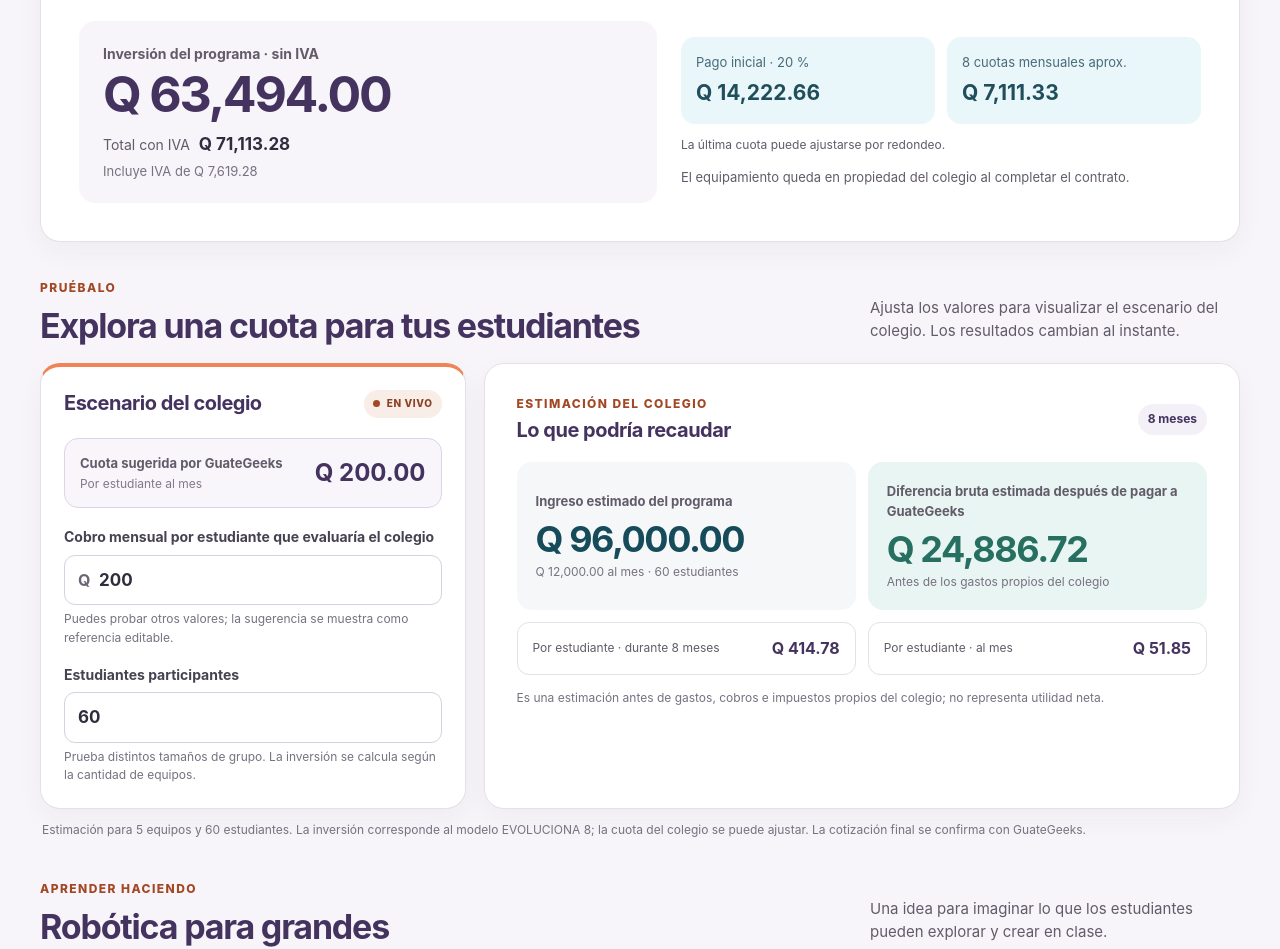
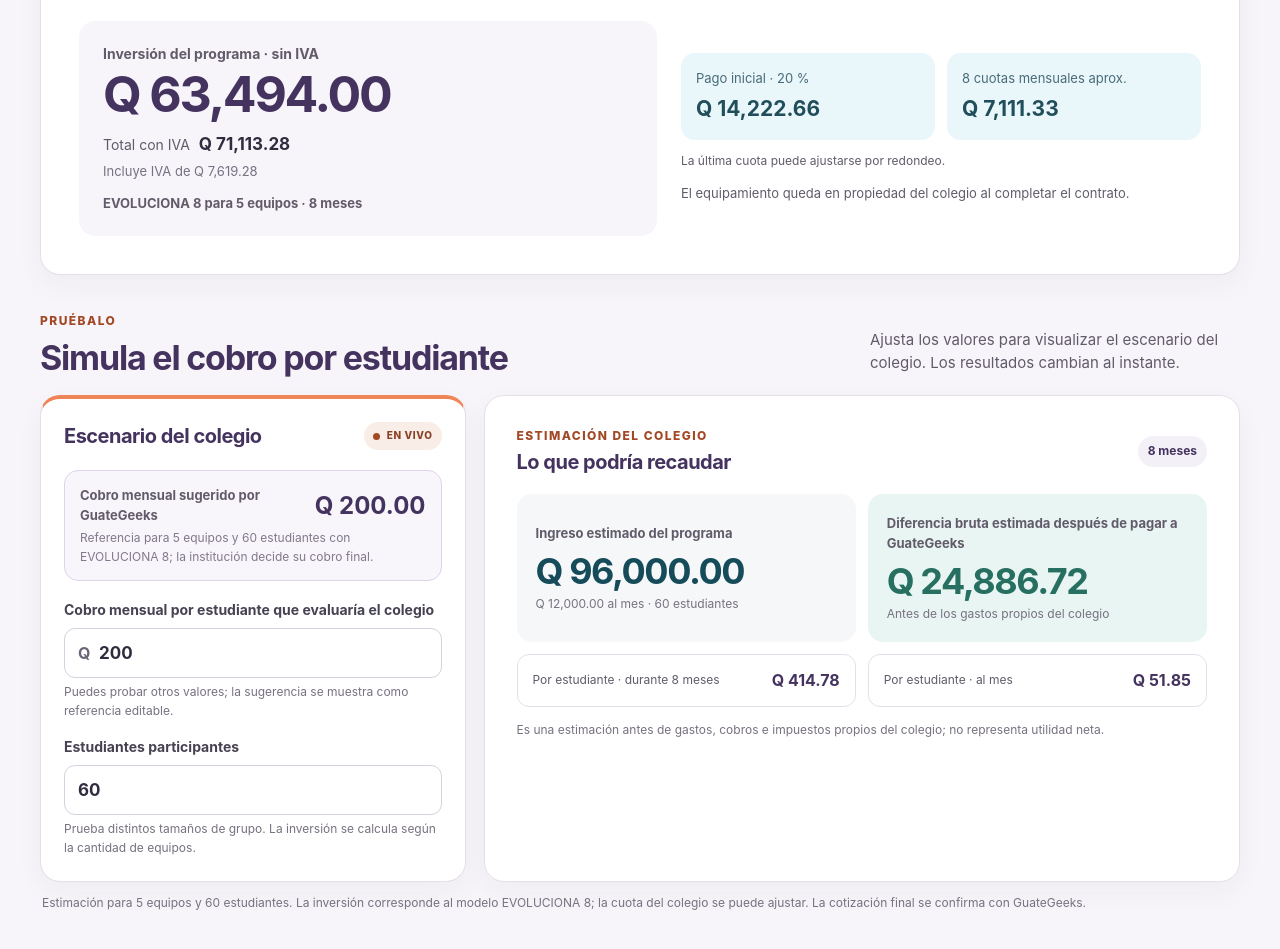
Before and after one commit to jarredondor1/calculadoraguate, a website: page colegio-costa-sur/index.html in a window 1280 px wide. Shown: the part 1002-1951 px from the top of the page. Drawn offline with Linux system fonts and the light colour scheme.

Commit message:
Aclara desglose y cobro sugerido de Costa Sur

```diff
--- a/colegio-costa-sur/costa-sur.css
+++ b/colegio-costa-sur/costa-sur.css
@@ -90,6 +90,7 @@ button, input { font: inherit; }
 .tax-total { margin-top: 7px; color: var(--gg-muted); font-size: 14px; }
 .tax-total strong { margin-left: 5px; color: var(--gg-ink); font-size: 17px; }
 .tax-note { margin-top: 4px; color: #777180; font-size: 13px; }
+.quote-basis { margin-top: 12px; color: #625b6a; font-size: 13px; font-weight: 650; }
 .payment-block { display: grid; grid-template-columns: repeat(2, minmax(0,1fr)); gap: 12px; align-content: center; }
 .payment-block > div { min-width: 0; min-height: 84px; display: flex; flex-direction: column; justify-content: center; padding: 15px; border-radius: 14px; background: #e9f6fa; }
 .payment-block > div span { color: #496b78; font-size: 13px; }
@@ -110,7 +111,7 @@ button, input { font: inherit; }
 .suggested-card { display: grid; grid-template-columns: 1fr auto; gap: 2px 12px; align-items: center; margin-bottom: 18px; padding: 14px 15px; border: 1px solid #ded4ea; border-radius: 14px; background: #f8f5fb; }
 .suggested-card > span { color: var(--gg-muted); font-size: 13px; font-weight: 700; }
 .suggested-card > strong { grid-column: 2; grid-row: 1/3; color: var(--gg-plum-dark); font-size: 24px; white-space: nowrap; }
-.suggested-card > small { color: #81798a; font-size: 12px; }
+.suggested-card > small { grid-column: 1/-1; color: #81798a; font-size: 12px; }
 .field { margin-top: 16px; }
 .field label { display: block; margin-bottom: 7px; color: #474252; font-size: 14px; font-weight: 750; }
 .field input { width: 100%; min-height: 50px; padding: 11px 13px; border: 1px solid #d7d1df; border-radius: 11px; background: #fff; color: var(--gg-ink); font-size: 17px; font-weight: 650; }
--- a/colegio-costa-sur/costa-sur.js
+++ b/colegio-costa-sur/costa-sur.js
@@ -58,6 +58,9 @@
     $('quote-net').textContent = fmt(quote.net);
     $('quote-total-with-vat').textContent = fmt(quote.gross);
     $('tax-note').textContent = `Incluye IVA de ${fmt(quote.tax)}`;
+    if (mode === 'BUY') $('quote-basis').textContent = `${quantity} ${quantity === 1 ? 'equipo' : 'equipos'} × ${fmt(program.buy)} por equipo = ${fmt(quote.net)} sin IVA`;
+    else if (mode === 'RENT') $('quote-basis').textContent = `Renta de ${quantity} ${quantity === 1 ? 'equipo' : 'equipos'} durante ${quote.months} meses · ${fmt(quote.net)} sin IVA`;
+    else $('quote-basis').textContent = `${model.title} para ${quantity} ${quantity === 1 ? 'equipo' : 'equipos'} · ${quote.months} meses`;
     const isEvol = mode === 'EVO8' || mode === 'EVO16';
     const isBuy = mode === 'BUY';
     $('initial-label').textContent = isEvol ? 'Pago inicial · 20 %' : isBuy ? 'Pago inicial · 100 %' : 'Pago inicial';
@@ -70,6 +73,7 @@
     $('experience-title').textContent = program.name;
     $('catalog-status').textContent = `${quantity < 5 ? 'Escenario informativo · mínimo comercial 5 equipos. ' : ''}${program.name} · ${program.levelName} · ${quantity} ${quantity === 1 ? 'equipo' : 'equipos'} · ${model.title}`;
     $('suggested-fee').textContent = fmt(Math.ceil((quote.gross / Math.max(1,students) / quote.months / .75) / 5) * 5);
+    $('suggested-description').textContent = `Referencia para ${quantity} ${quantity === 1 ? 'equipo' : 'equipos'} y ${Number.isFinite(students) && students > 0 ? students : 'el grupo seleccionado'} estudiantes con ${model.title}; la institución decide su cobro final.`;
     const validStudents = Number.isSafeInteger(students) && students >= 1 && students <= 500;
     const validFee = Number.isFinite(fee) && fee >= 1 && fee <= 10000;
     $('validation-message').hidden = validStudents && validFee;
--- a/colegio-costa-sur/index.html
+++ b/colegio-costa-sur/index.html
@@ -56,6 +56,7 @@
           <strong class="investment-total" id="quote-net">Q 63,494.00</strong>
           <span class="tax-total">Total con IVA <strong id="quote-total-with-vat">Q 71,113.28</strong></span>
           <span class="tax-note" id="tax-note">Incluye IVA de Q 7,619.28</span>
+          <span class="quote-basis" id="quote-basis">5 equipos · EVOLUCIONA 8</span>
         </div>
         <div class="payment-block" aria-label="Condiciones de pago">
           <div><span id="initial-label">Pago inicial · 20 %</span><strong id="initial-payment">Q 14,222.66</strong></div>
@@ -68,7 +69,7 @@
 
     <section class="explorer" aria-labelledby="explorer-title">
       <div class="section-heading">
-        <div><p class="eyebrow">PRUÉBALO</p><h2 id="explorer-title">Explora una cuota para tus estudiantes</h2></div>
+        <div><p class="eyebrow">PRUÉBALO</p><h2 id="explorer-title">Simula el cobro por estudiante</h2></div>
         <p>Ajusta los valores para visualizar el escenario del colegio. Los resultados cambian al instante.</p>
       </div>
 
@@ -76,9 +77,9 @@
         <form class="scenario-card" id="scenario-form" novalidate>
           <div class="scenario-card-heading"><h3>Escenario del colegio</h3><span class="live-badge"><i></i> EN VIVO</span></div>
           <div class="suggested-card">
-            <span>Cuota sugerida por GuateGeeks</span>
+            <span>Cobro mensual sugerido por GuateGeeks</span>
             <strong id="suggested-fee">Q 200.00</strong>
-            <small>Por estudiante al mes</small>
+            <small id="suggested-description">Por estudiante al mes, según modalidad, equipos y cantidad de estudiantes.</small>
           </div>
           <div class="field">
             <label for="school-fee">Cobro mensual por estudiante que evaluaría el colegio</label>
```
Also changed, not shown: tests/client.test.cjs (+23 -2 lines).
